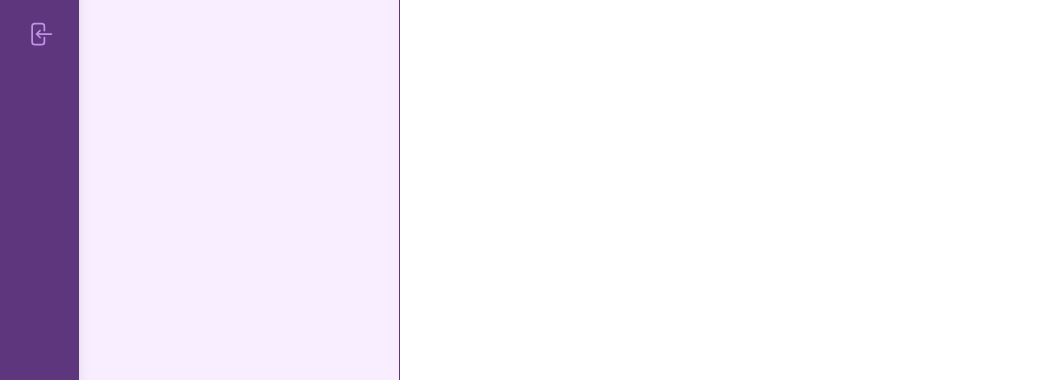
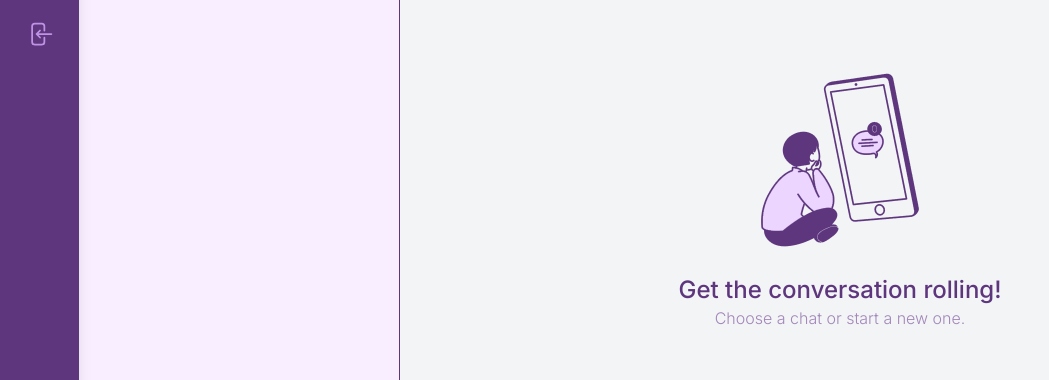
Before and after one commit to vrtttx/chattr, a Next.js app: page /users in a window 1280 px wide. Shown: the part 200-580 px from the top of the page, without its empty margins (0-1049 px from the left). Built offline with nearby package versions, Linux system fonts and the light colour scheme; no server answers.

Commit message:
feat: empty state component ui

```diff
--- /dev/null
+++ b/app/components/EmptyState.tsx
@@ -0,0 +1,24 @@
+import Image from 'next/image';
+
+const EmptyState = () => {
+	return (
+		<div className="h-full flex items-center justify-center px-4 py-10 bg-gray-100 sm:px-6 lg:px-8">
+			<div className="flex flex-col items-center text-center">
+				<Image
+					src="/assets/images/empty.png"
+					alt="Empty State"
+					width={180}
+					height={180}
+				/>
+				<h3 className="mt-6 font-medium text-2xl text-[#5e367d]">
+					Get the conversation rolling!
+				</h3>
+				<p className="font-light text-[#a287b9]">
+					Choose a chat or start a new one.
+				</p>
+			</div>
+		</div>
+	);
+};
+
+export default EmptyState;
--- a/app/users/page.tsx
+++ b/app/users/page.tsx
@@ -1,21 +1,13 @@
 'use client';
 
-import { signOut } from 'next-auth/react';
+import EmptyState from '../components/EmptyState';
 
 const Users = () => {
-	return <button onClick={() => signOut()}>Logout</button>;
+	return (
+		<div className="hidden h-full lg:block lg:pl-80">
+			<EmptyState />
+		</div>
+	);
 };
 
 export default Users;
-
-// import EmptyState from '@/app/components/EmptyState';
-
-// const Users = () => {
-// 	return (
-// 		<div className="hidden h-full lg:block lg:pl-80">
-// 			<EmptyState />
-// 		</div>
-// 	);
-// };
-
-// export default Users;
```
Also changed, not shown: public/assets/images/empty.png (added).
